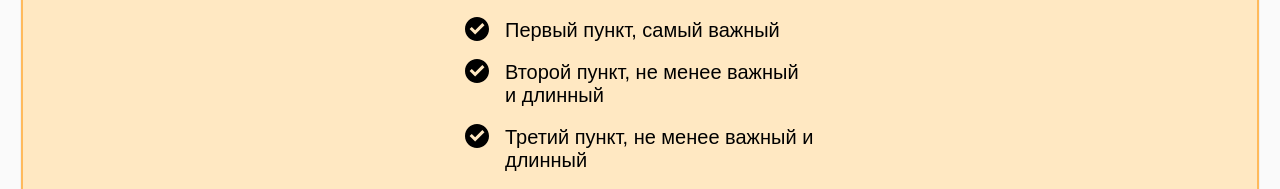
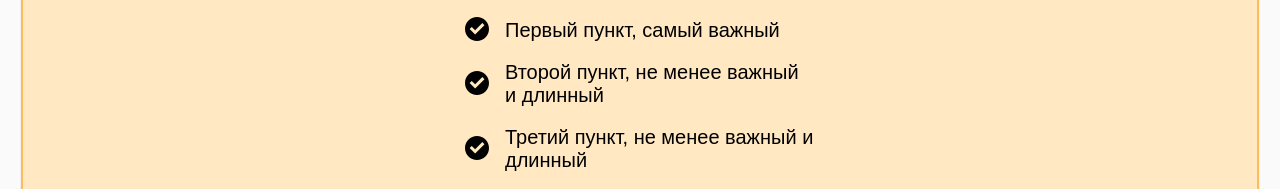
Before and after one commit to Owleek/GetDirect-landing-page, a website: page app/page1.html in a window 1280 px wide. Shown: the part 520-709 px from the top of the page. Drawn offline with nearby package versions, Linux system fonts and the light colour scheme; files that its build step writes are made by us from their sources.

Commit message:
центрированны иконки

```diff
--- a/app/style/_default.scss
+++ b/app/style/_default.scss
@@ -300,6 +300,8 @@ main {
     font-size: 20px;
     .checkList li:before {
         background-image: url('../images/check-mark-black.svg');
+        top: 50%;
+        transform: translateY(-50%);
     }
     .link {
         a {
```
